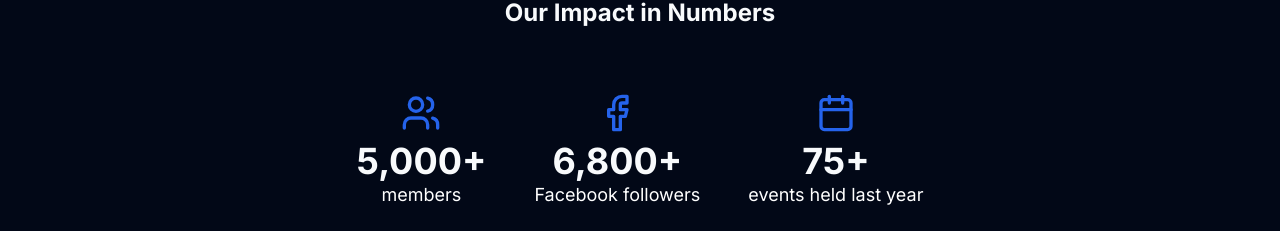
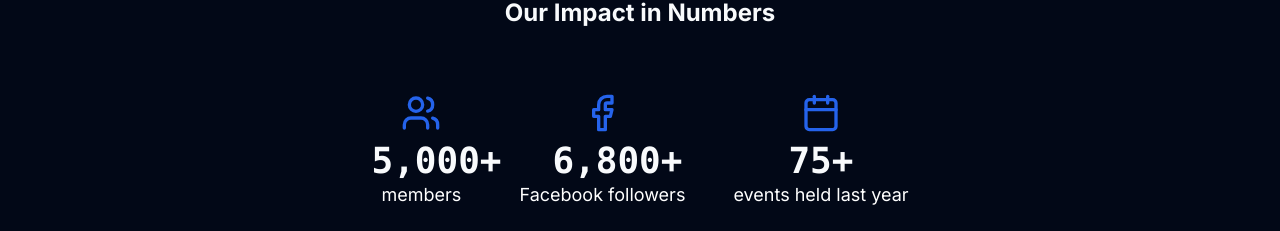
Before and after one commit to MathSocUNSW/mathsoc-website, a Next.js app: page / in a window 1280 px wide. Shown: the part 1247-1478 px from the top of the page. Built offline with nearby package versions, Linux system fonts and the light colour scheme; no server answers.

Commit message:
added monofont for the numbers for fixed width and optimised the waves

```diff
--- a/app/(main)/(components)/waves-bg.tsx
+++ b/app/(main)/(components)/waves-bg.tsx
@@ -103,7 +103,7 @@ class WavesClass {
   public radius = 0;
   public centerX = 0;
   public centerY = 0;
-  public color = "rgba(0, 15, 102, 0.3)";
+  public color = "rgba(0, 14, 95, 0.23)";
 
   constructor(holder: string, userOptions: Partial<WavesOptions>) {
     this.options = { ...defaultWavesOptions, ...userOptions };
--- a/app/(main)/page.tsx
+++ b/app/(main)/page.tsx
@@ -160,7 +160,7 @@ export default function Home() {
             {stats.map(({ icon: Icon, value, label }, index) => (
               <div key={index} className="flex flex-col items-center">
                 <Icon size={40} className="text-blue-600" />
-                <p className="text-4xl font-bold mt-2">
+                <p className="text-4xl font-bold mt-2 w-[100px] text-center font-mono">
                   <Counter target={value} />
                 </p>
                 <p className="text-white text-lg">{label}</p>
```
